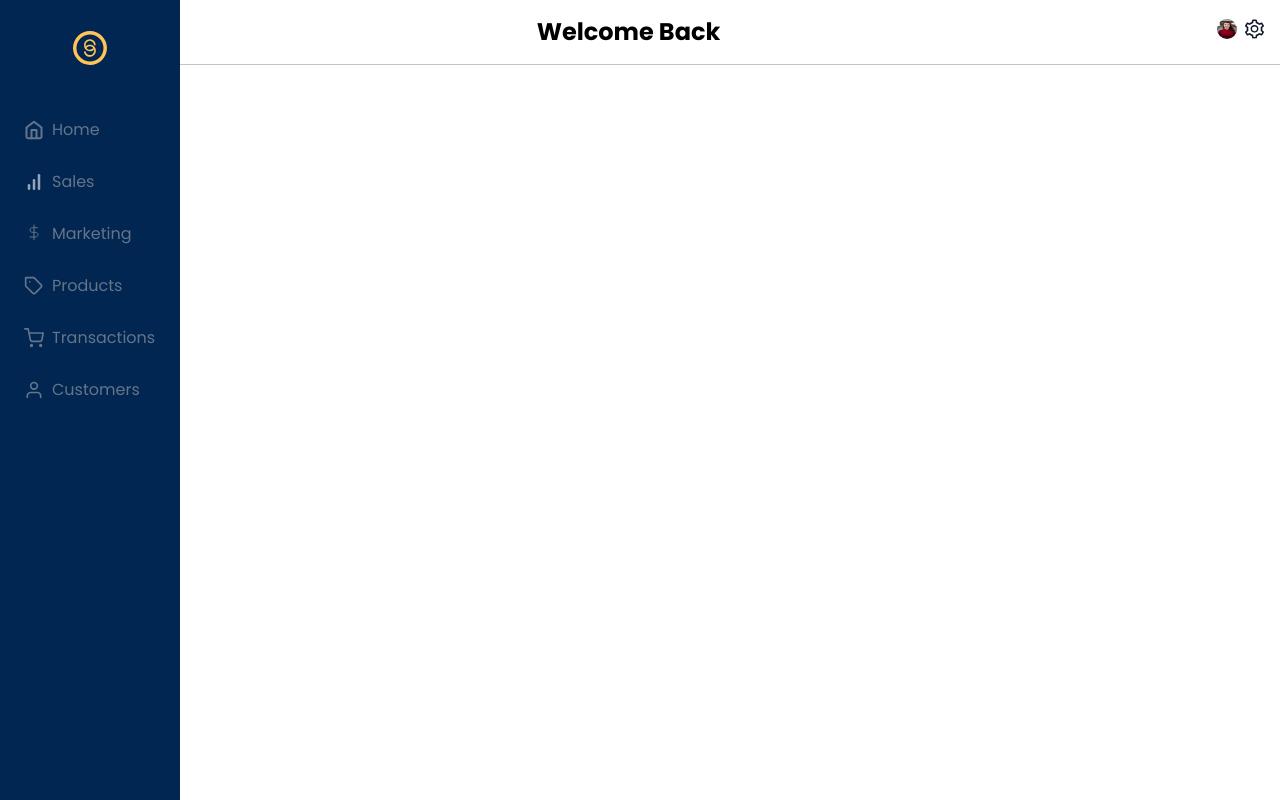
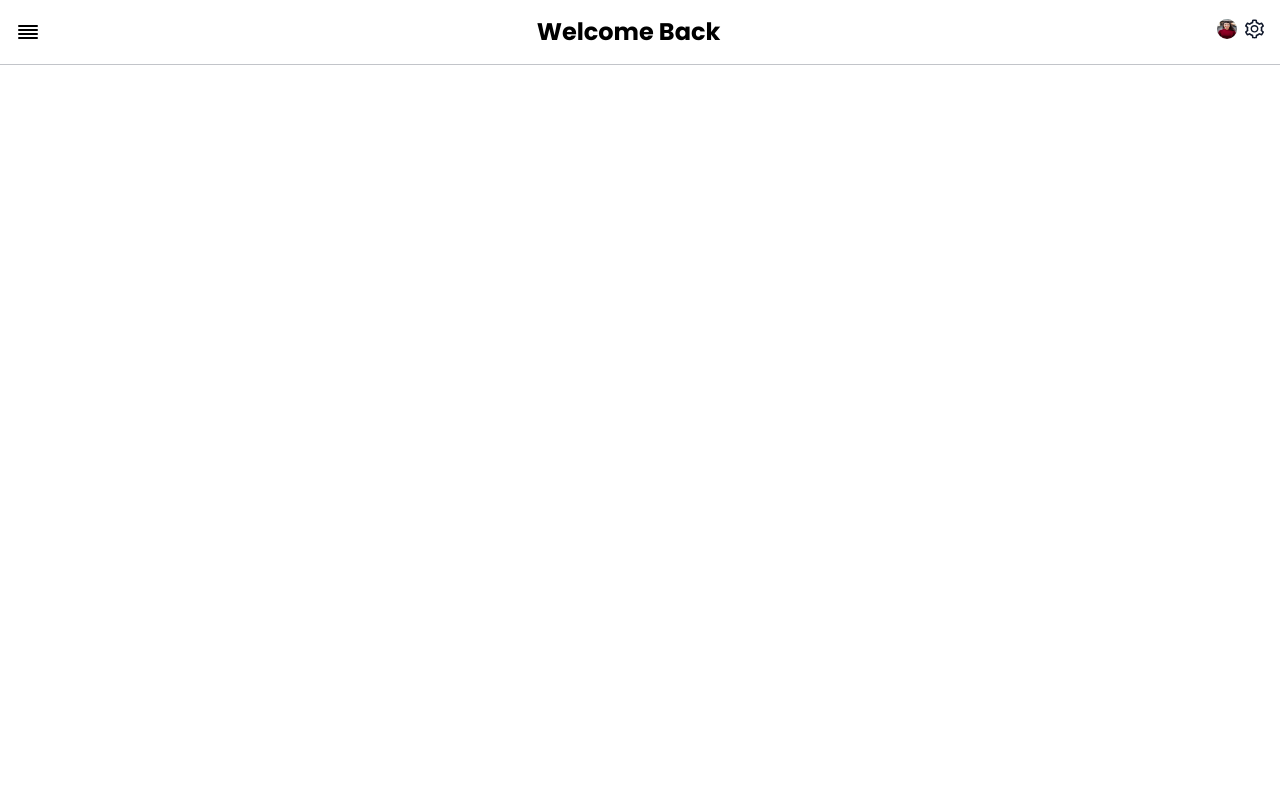
Before and after one commit to abrarfahimr/coffee-corner-frontend, a React (Create React App) app: page / in a window 1280 px wide. Built offline with nearby package versions, Linux system fonts and the light colour scheme.

Commit message:
finished sidebar functionality

```diff
--- a/src/App.js
+++ b/src/App.js
@@ -1,19 +1,27 @@
 import { BrowserRouter, Routes, Route, Navigate } from 'react-router-dom';
 import './App.scss';
+import { useState } from 'react';
 import HomePage from './pages/HomePage/HomePage';
 import Header from './components/Header/Header';
 import SalesPage from './pages/SalesPage/SalesPage';
 import ProductPage from './pages/ProductPage/ProductPage';
 import TransactionPage from './pages/TransactionPage/TransactionPage';
-
 import NavBar from './components/NavBar/NavBar';
 
 function App() {
+    const [sideBar, setSideBar] = useState(false);
+
+    const toggleSideBar = () => {
+      setSideBar((prevState) => !prevState);
+    };
   return (
     <div className="App">
       <BrowserRouter>
-        <Header />
-        <NavBar/>
+        <Header
+          toggleSideBar={toggleSideBar}
+          sideBar={sideBar}
+        />
+        <NavBar sideBar={sideBar}/>
         <Routes>
           <Route path="/" element={<HomePage />} />
           <Route path="/home" element={<Navigate to="/" />} />
--- a/src/components/Header/Header.js
+++ b/src/components/Header/Header.js
@@ -3,17 +3,21 @@ import navIcon from '../../assets/icons/navicon.svg';
 import settingIcon from '../../assets/icons/setting.svg';
 import userImage from '../../assets/images/user.png';
 
-const Header = () => {
+
+const Header = ({ sideBar, toggleSideBar }) => {
   return (
+    <>
+      <div className={sideBar ? 'backdrop--open' : 'backdrop'} onClick={toggleSideBar}></div>
       <div className="header">
-      <img src={navIcon} alt="nav icon" className="header__navicon"></img>
+        <img
+          src={navIcon}
+          alt="nav icon"
+          className="header__navicon"
+          onClick={toggleSideBar}
+        ></img>
         <h2 className="header__title">Welcome Back</h2>
         <div className="header__setting">
-        <img
-          src={userImage}
-          alt="user icon"
-          className="header__user"
-        ></img>
+          <img src={userImage} alt="user icon" className="header__user"></img>
           <img
             src={settingIcon}
             alt="setting icon"
@@ -21,7 +25,8 @@ const Header = () => {
           ></img>
         </div>
       </div>
+    </>
   );
-}
+};
 
 export default Header;
--- a/src/components/Header/Header.scss
+++ b/src/components/Header/Header.scss
@@ -24,3 +24,17 @@
     margin-right: 0.5rem;
   }
 }
+
+.backdrop{
+  position: fixed;
+  top: 0;
+  left: 0;
+  width: 100%;
+  height: 100vh;
+  background-color: rgba($color: #000000, $alpha: 0.5);
+  display: none;
+  &--open{
+    @extend .backdrop;
+    display: block;
+  }
+}
--- a/src/components/NavBar/NavBar.js
+++ b/src/components/NavBar/NavBar.js
@@ -4,25 +4,23 @@ import {NavBarData} from './NavBarData';
 import { v4 as uuidv4 } from 'uuid';
 import logo from '../../assets/icons/logo.svg';
 
-const NavBar = () => {
+const NavBar = ({ sideBar }) => {
   return (
-    <div className='navbar'>
-      <img src={logo} alt="logo" className='navbar__logo'></img>
-      {
-        NavBarData.map((data) => {
+    <div className={sideBar? "navbar--open" : "navbar"}>
+      <img src={logo} alt="logo" className="navbar__logo"></img>
+      {NavBarData.map((data) => {
         return (
-            <div className='navbar__links' key={uuidv4()}>
-              <img src={data.icon} alt="nav icon" className='navbar__icons'></img>
+          <div className="navbar__links" key={uuidv4()}>
+            <img src={data.icon} alt="nav icon" className="navbar__icons"></img>
             <Link to={data.link} className="navbar__title">
               {data.title}
             </Link>
           </div>
         );
-        })
-      }
-      <div className='navbar__logout'></div>
+      })}
+      <div className="navbar__logout"></div>
     </div>
-  )
-}
+  );
+};
 
 export default NavBar;
--- a/src/components/NavBar/NavBar.scss
+++ b/src/components/NavBar/NavBar.scss
@@ -15,6 +15,12 @@
   flex-direction: column;
   align-items: center;
   padding: 1.5rem 0;
+  transform: translateX(-100%);
+  transition: 0.4s;
+  &--open{
+    @extend .navbar;
+    transform: translateX(0%);
+  }
   &__logo{
     margin-bottom: 2.5rem;
   }
@@ -25,6 +31,10 @@
     justify-content: flex-start;
     align-items: center;
     margin-bottom: 1rem;
+    &:hover{
+      transition-duration: 0.2s;
+      background-color:$coffee-grey900;
+    }
   }
   &__title{
     text-decoration: none;
```
Lines whose indentation alone changed are shown as unchanged.
